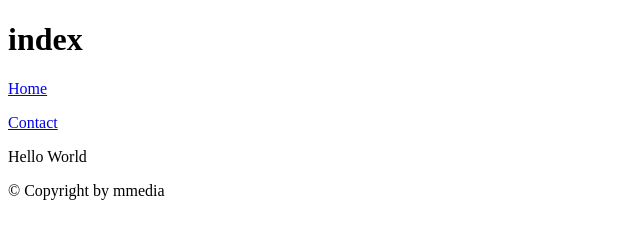
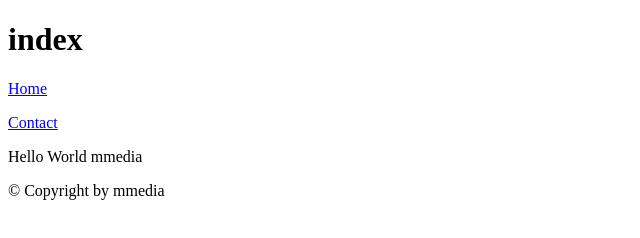
Before and after one commit to xnculture/opentutorials-mmedia, a plain HTML site: page index.html in a window 1280 px wide. Shown: the full height of the page, 0-640 px from the left. Drawn offline with Linux system fonts and the light colour scheme.

Commit message:
change index.html

```diff
--- a/index.html
+++ b/index.html
@@ -33,7 +33,7 @@
 			</nav>
 
 			<div>
-					Hello World
+					Hello World mmedia
 			</div>
 
 			<footer>
```
